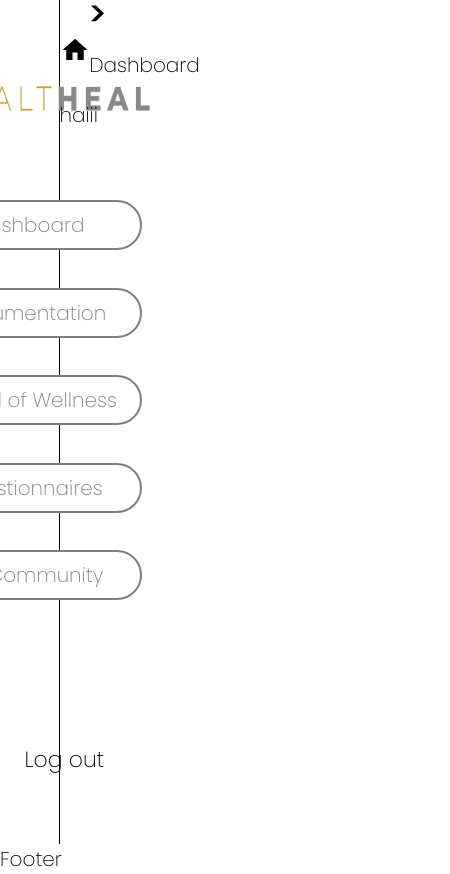
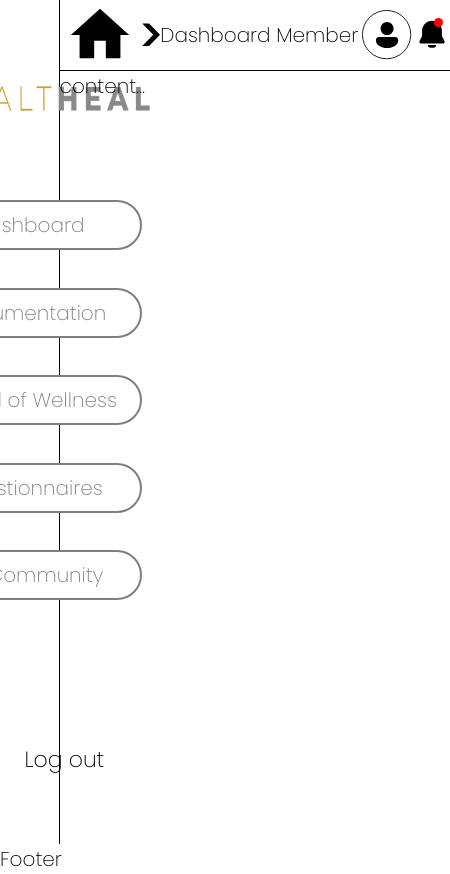
Before and after one commit to kishorevenai/altheal-front, a React (Vite) app: page /dash in a window 390 px wide. Shown: the whole page, 450 px wide, since content can reach past the window. Built offline with nearby package versions, Linux system fonts and the light colour scheme.

Commit message:
updated the header without the responsive

```diff
--- a/src/components/DashLayout/DashLayout.css
+++ b/src/components/DashLayout/DashLayout.css
@@ -4,7 +4,7 @@
   align-items: center;
 }
 .middle_content {
-  width: 85%;
+  width:100%;
   display: flex;
   flex-direction: column;
   height: 100vh;
--- a/src/components/DashMenu/DashMenu.css
+++ b/src/components/DashMenu/DashMenu.css
@@ -1,4 +1,5 @@
 .dash_menu {
+  display: none;
   font-size: 1rem;
   width: 15%;
   /* border: 1px solid black; */
--- a/src/components/Header/DashHeader/DashHeader.css
+++ b/src/components/Header/DashHeader/DashHeader.css
@@ -1,8 +1,36 @@
 .dash_header {
-  width: 100%;
+  width: auto;
+  border-bottom: 1px solid black;
+  display: flex;
+  justify-content: space-between;
 }
 
 .home_bread_crumb {
   display: flex;
-  /* border: 1px solid black; */
+  width: 250px;
+
+  justify-content: space-evenly;
 }
+
+.bread_crumb_options {
+  width: 60%;
+  display: flex;
+  justify-content: space-between;
+  align-items: center;
+}
+
+.role_profile_alerts {
+  justify-content: space-between;
+  align-items: center;
+  width: 200px;
+  display: flex;
+}
+
+.dash_board,
+.notification {
+  font-size: 20px;
+}
+
+.profile_icon {
+  width: 50px;
+}
--- a/src/components/Header/DashHeader/DashHeader.jsx
+++ b/src/components/Header/DashHeader/DashHeader.jsx
@@ -1,6 +1,8 @@
 import "./DashHeader.css";
 import home_logo from "../../../assets/home_icon.svg";
 import brdcrmbarrow from "../../../assets/brd_crmb_logo.svg";
+import profileIcon from "../../../assets/profile.svg";
+import notificationLogo from "../../../assets/notification.svg";
 
 export const DashHeader = () => {
   return (
@@ -8,9 +10,26 @@ export const DashHeader = () => {
       <div className="home_bread_crumb">
         <img alt="home_icon" src={home_logo} className="home_icn"></img>
         <div className="bread_crumb_options">
-          <img alt="bread_crumb_arrow" src={brdcrmbarrow}></img>
-          <p>Dashboard</p>
+          <img
+            style={{ width: "20px" }}
+            alt="bread_crumb_arrow"
+            src={brdcrmbarrow}
+          ></img>
+          <p className="dash_board">Dashboard</p>
         </div>
+      </div>
+      <div className="role_profile_alerts">
+        <p>Member</p>
+        <img
+          className="profile_icon"
+          src={profileIcon}
+          alt="profile_icon"
+        ></img>
+        <img
+          className="notification"
+          src={notificationLogo}
+          alt="notification"
+        ></img>
       </div>
     </div>
   );
--- a/src/features/Auth/Home.jsx
+++ b/src/features/Auth/Home.jsx
@@ -4,7 +4,7 @@ const Home = () => {
   return (
     <div>
       {/* <WowChart /> */}
-      haiii
+      content...
     </div>
   );
 };
--- a/src/index.css
+++ b/src/index.css
@@ -16,7 +16,6 @@ body {
   box-sizing: border-box;
   margin: 0px;
   min-height: 100vh;
-  width: 100vw;
 }
 
 :root {
```
Also changed, not shown: src/assets/notification.svg (added), src/assets/profile.svg (added).
